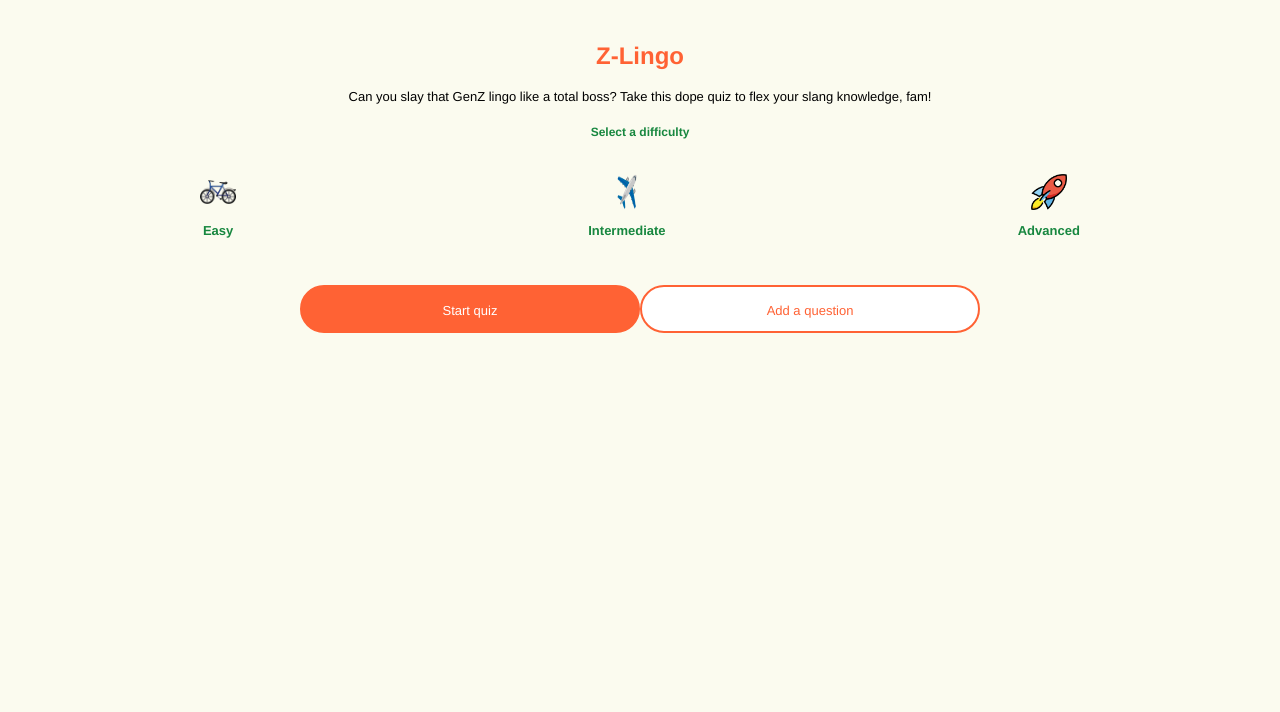
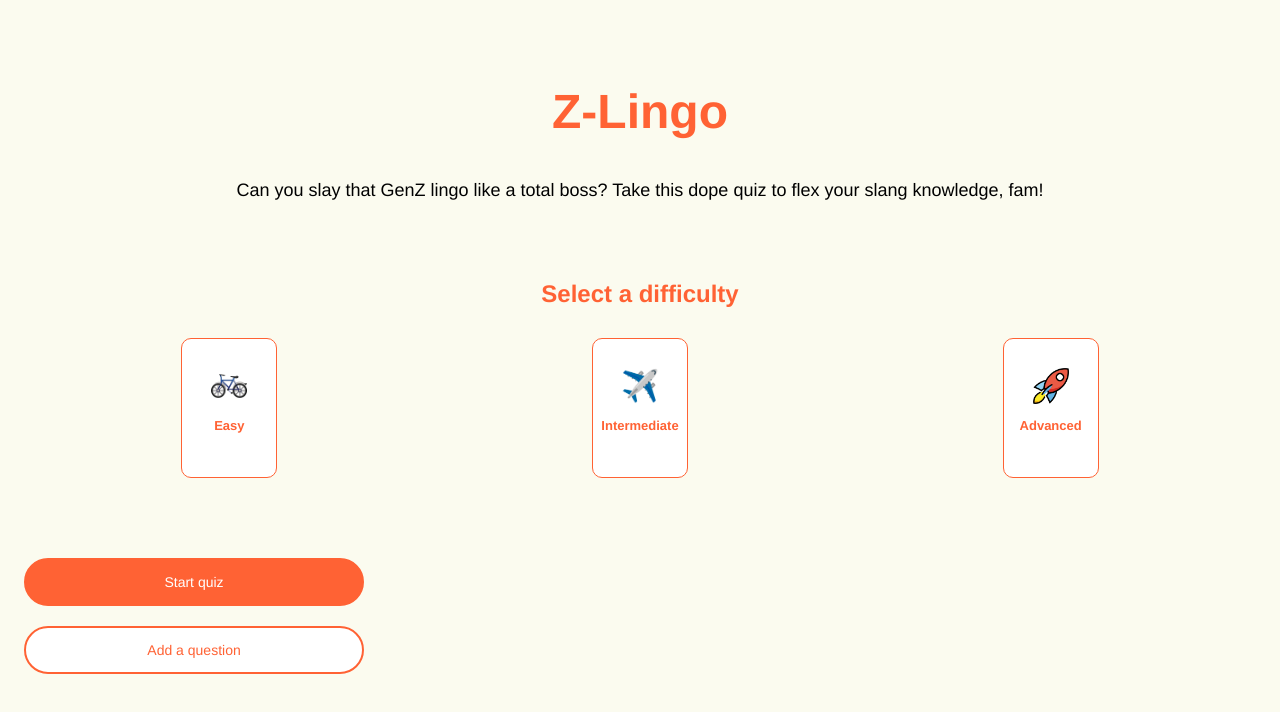
Before and after one commit to emma-z-hu/Z-Lingo, a React (Vite) app in the folder client/: page / in a window 1280 px wide. Shown: the top 712 px of the page. Built offline with nearby package versions, Linux system fonts and the light colour scheme; a web font is replaced by a local one.

Commit message:
fixing homepage styling

```diff
--- a/client/src/components/DifficultyCard/DifficultyCard.scss
+++ b/client/src/components/DifficultyCard/DifficultyCard.scss
@@ -7,9 +7,19 @@
     display: flex;
     flex-direction: column;
     align-items: center;
+    justify-content: center;
     cursor: pointer;
     padding: 16px;
     transition: transform 0.2s ease;
+    border:1px solid $card-border-color;
+    height: 140px;
+    width: 96px;
+    border-radius: 10px;
+    background-color: $card-background-color;
+
+    &:active {
+      background-color: $card-active-background-color;
+    }
 
     &__icon {
       width: $mobile-icon-width;
@@ -18,10 +28,14 @@
 
     &__label {
       margin-top: 12px;
-      font-size: $mobile-h3-text-size;
-      line-height: $mobile-h3-line-height;
-      color: $subtitle-text-color;
+      font-size: $mobile-label-button-text-size;
+      line-height: $mobile-label-button-line-height;
+      color: $card-text-color;
       font-weight: $font-weight-bold;
+
+      &:active {
+        color: $card-active-text-color;
+      }
     }
 
     &:hover {
--- a/client/src/components/PrimaryCTA/PrimaryCTA.scss
+++ b/client/src/components/PrimaryCTA/PrimaryCTA.scss
@@ -6,7 +6,7 @@
 .primary-cta {
     background-color: $primary-cta-default-background-color;
     color: $primary-cta-default-text-color;
-    padding: 16px;
+    // padding: 16px;
     border-radius: $cta-border-radius;
     border: 2px solid $primary-cta-default-border-color;
     cursor: pointer;
--- a/client/src/components/SecondaryCTA/SecondaryCTA.scss
+++ b/client/src/components/SecondaryCTA/SecondaryCTA.scss
@@ -6,7 +6,7 @@
 .secondary-cta {
     background-color: $secondary-cta-default-background-color;
     color: $secondary-cta-default-text-color;
-    padding: 16px;
+    // padding: 16px;
     border-radius: $cta-border-radius;
     border: 2px solid $secondary-cta-default-border-color;
     cursor: pointer;
--- a/client/src/pages/HomePage/HomePage.jsx
+++ b/client/src/pages/HomePage/HomePage.jsx
@@ -31,8 +31,10 @@ const HomePage = () => {
         <DifficultyCard icon={rocketIcon} label="Advanced" onClick={() => console.log('Advanced clicked')} />
       </div>
 
+      <div className="home-page__cta">
       <PrimaryCTA label="Start quiz" onClick={handleStartQuiz} />
       <SecondaryCTA label="Add a question" onClick={handleAddQuestion} />
+      </div>
     </div>
   );
 };
--- a/client/src/pages/HomePage/HomePage.scss
+++ b/client/src/pages/HomePage/HomePage.scss
@@ -2,6 +2,10 @@
 @use "../../styles/partials/variables" as *;
 @use "../../styles/partials/typography" as *;
 @use "../../styles/partials/mixins" as *;
+
+body {
+  padding: $mobile-padding-before-headlines 0;
+}
 
 .home-page {
     padding: $mobile-padding-before-headlines;
@@ -11,18 +15,25 @@
       font-size: $mobile-h1-text-size;
       color: $title-text-color;
       margin-bottom: $mobile-padding-after-headlines;
+      padding:$mobile-padding-after-headlines 0;
     }
 
     &__subtitle {
-      font-size: $mobile-body-text-size;
+      font-size: $mobile-h3-text-size;
       color: $body-text-color;
       margin-bottom: $mobile-padding-after-headlines;
+      padding:$mobile-padding-after-headlines 0;
+      font-weight: $font-weight-regular;
+      line-height: $mobile-h2-line-height;
     }
 
     &__difficulty-title {
       font-size: $mobile-h2-text-size;
-      color: $subtitle-text-color;
+      color: $title-text-color;
+      margin-top: $mobile-padding-after-headlines*3;
       margin-bottom: $mobile-padding-after-headlines;
+      padding:$mobile-padding-after-headlines 0;
+      font-weight: $font-weight-bold;
     }
 
     &__difficulty-cards {
@@ -30,4 +41,12 @@
       justify-content: space-around;
       margin-bottom: $mobile-padding-between-components;
     }
+
+    &__cta {
+      display: flex;
+      flex-direction: column;
+      gap: 20px;
+      padding:$mobile-padding-after-headlines 0;
+      margin-top: $mobile-padding-after-headlines*4;
+    }
   }
--- a/client/src/styles/partials/_global.scss
+++ b/client/src/styles/partials/_global.scss
@@ -4,7 +4,6 @@
 
 * {
   box-sizing: border-box;
-  background-color: $background-color;
 }
 
 body {
@@ -16,6 +15,8 @@ body {
   line-height: $mobile-body-line-height;
   margin: 0;
   color: $body-text-color;
+  background-color: $background-color;
+
 }
 
 h1 {
@@ -29,7 +30,7 @@ h2 {
   font-weight: $font-weight-bold;
   font-size: $mobile-h2-text-size;
   line-height: $mobile-h2-line-height;
-  color: $subtitle-text-color;
+  color: $title-text-color;
 }
 
 h3 {
@@ -37,6 +38,14 @@ h3 {
   font-size: $mobile-h3-text-size;
   line-height: $mobile-h3-line-height;
 }
+
+header {
+  font-weight: $font-weight-bold;
+  font-size: $mobile-h2-text-size;
+  line-height: $mobile-h2-line-height;
+  color: $header-text-color;
+}
+
 
 label {
   font-weight: $font-weight-bold;
--- a/client/src/styles/partials/_variables.scss
+++ b/client/src/styles/partials/_variables.scss
@@ -2,29 +2,33 @@ $tablet-breakpoint: 768px;
 $desktop-breakpoint: 1280px;
 
 $background-color:#FBFBEF;
+
 $title-text-color:#FF6234;
-$subtitle-text-color:#17873F;
+$header-text-color:#17873F;
 $body-text-color:#000000;
 $placeholder-text-color: #D9D9D9;
+$card-text-color: #FF6234;
+$card-active-text-color:#FFFFFF;
+
 
 $font-weight-bold: 700;
 $font-weight-demi: 600;
 $font-weight-regular: 400;
 
-$mobile-h1-text-size: 24px;
+$mobile-h1-text-size: 48px;
 $mobile-h1-line-height: 32px;
-$mobile-h2-text-size: 12px;
-$mobile-h2-line-height: 20px;
-$mobile-h3-text-size: 13px;
+$mobile-h2-text-size: 24px;
+$mobile-h2-line-height: 24px;
+$mobile-h3-text-size: 18px;
 $mobile-h3-line-height: 18px;
-$mobile-body-text-size: 13px;
+$mobile-body-text-size: 14px;
 $mobile-body-line-height: 18px;
-$mobile-label-button-text-size: 10px;
+$mobile-label-button-text-size: 13px;
 $mobile-label-button-line-height: 20px;
 $mobile-padding-before-headlines:24px;
 $mobile-padding-after-headlines:16px;
 $mobile-padding-between-components:16px;
-$mobile-icon-width:36px;
+$mobile-icon-width:auto;
 $mobile-icon-height:36px;
 
 $cta-border-radius: 40px;
@@ -56,13 +60,17 @@ $active-input-field-outline-color:#FF6234;
 $input-field-background-color:#FFFFFF;
 $input-field-border-radius:10px;
 
-
 $inactive-button-background-color:#D9D9D9;
 $inactive-button-text-color:#696666;
 $active-button-background-color:#17873F;
 $active-button-text-color:#FFFFFF;
 $button-border-radius: 10px;
 
+$card-border-color:#FF6234;
+$card-background-color:#FFFFFF;
+$card-active-background-color:#FF6234;
+
+
 $logo-height: 25px;
 $logo-width: 120px;
 
```
